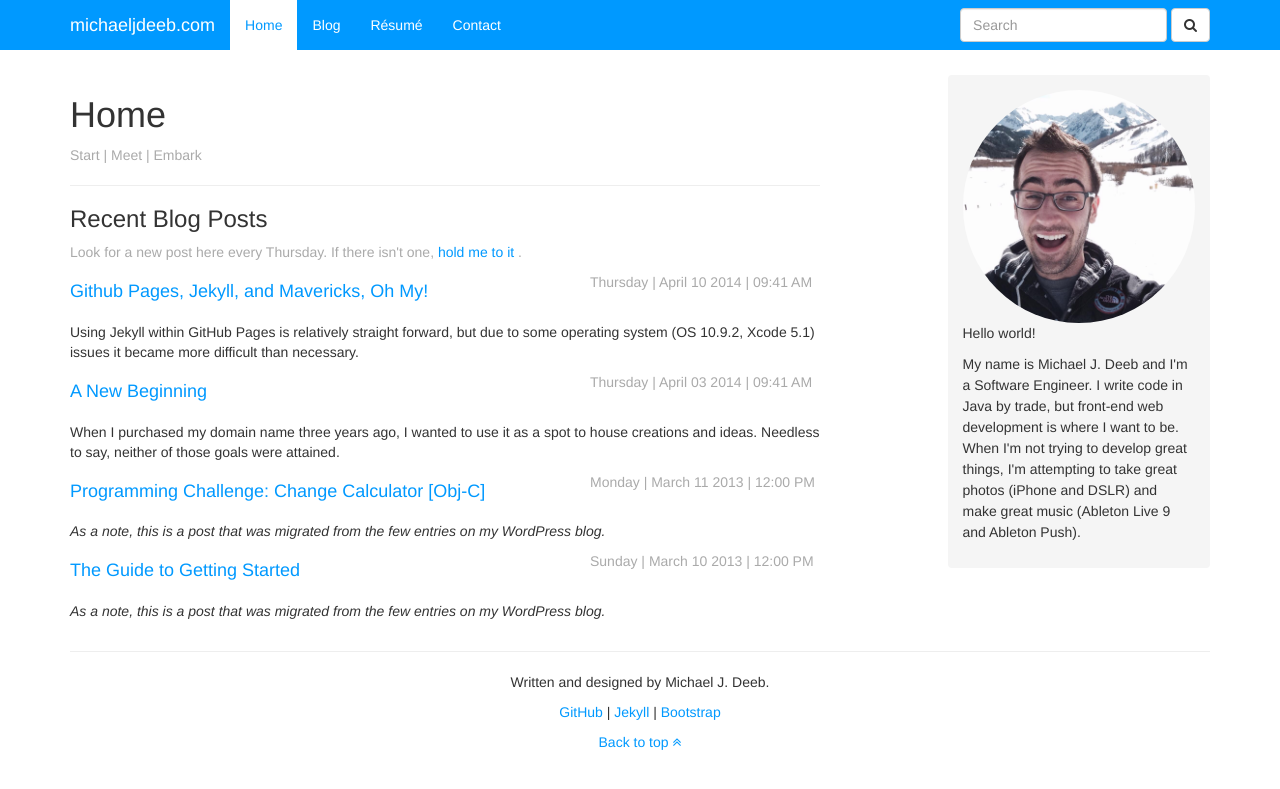
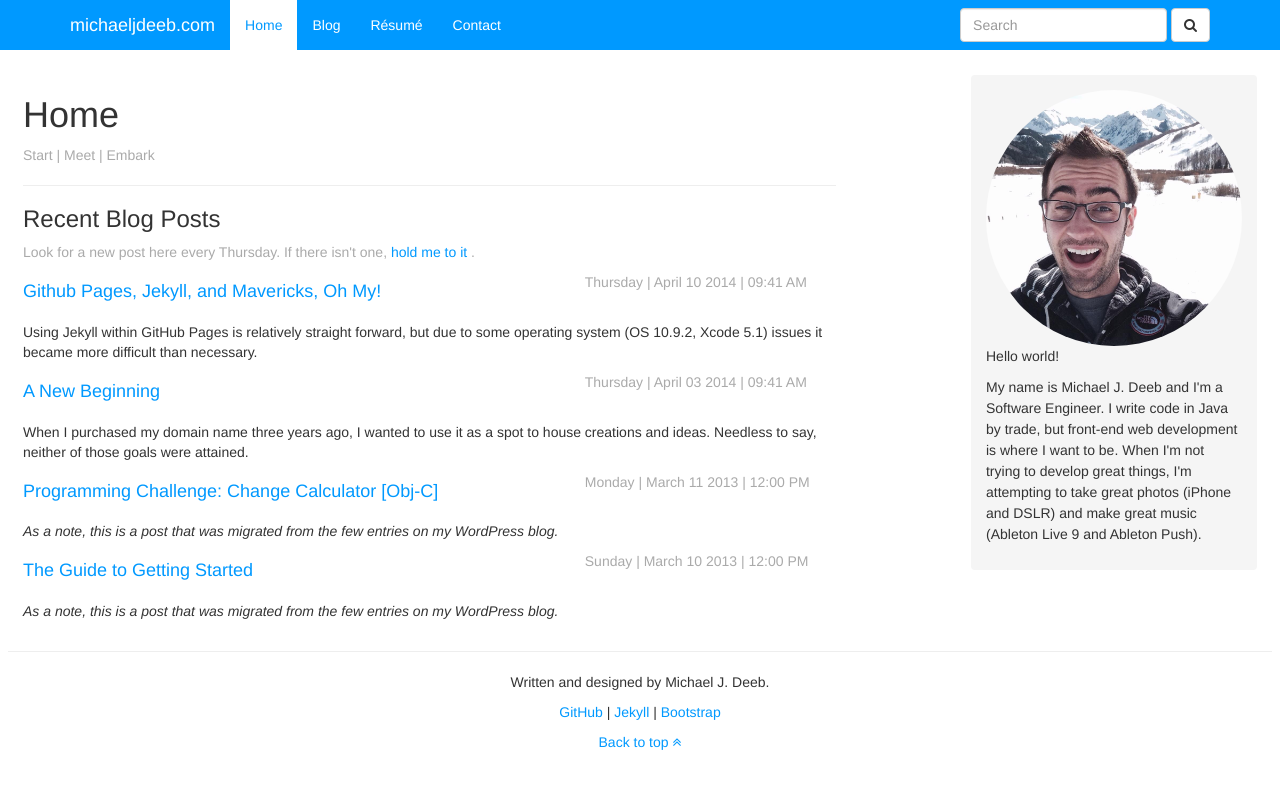
Before and after one commit to michaeljdeeb/old-bootstrap-website, a Jekyll site: the page built from index.html, in a window 1280 px wide. Shown: the top 789 px of the page. Built offline with Jekyll 4.4.1, drawn with Linux system fonts in a browser that asks for light colours; nearby versions of some CDN libraries; Markdown is read by kramdown in place of the engine named in the settings; comment, search, counter and statistics services are not loaded.

Commit message:
Fluid container because I prefer them and changed the layout to be a little more readable on mobile.

```diff
--- a/_layouts/default.html
+++ b/_layouts/default.html
@@ -7,7 +7,7 @@
         <a href="https://plus.google.com/117636037814189714964?rel=author"></a>
         {% include navbar.html %}
 
-        <div class="container">
+        <div class="container-fluid">
             <div class="row">
                 <div class="col-sm-8">
                     {{ content }}
@@ -16,7 +16,7 @@
                 {% include sidebar.html %}
 
             </div>
+        </div>
             {% include footer.html %}
-        </div>
     </body>
 </html>
--- a/_layouts/post.html
+++ b/_layouts/post.html
@@ -3,10 +3,10 @@ layout: default
 ---
 <h2>{{ page.title }}</h2>
 <div class="row">
-    <div class="col-xs-6 text-left meta">
+    <div class="col-sm-6 text-left meta">
         {{ page.date | date: "%A | %B %d %Y | %I:%M %p" }}
     </div>
-    <div class="col-xs-6 text-right meta">
+    <div class="col-sm-6 text-right meta">
         By Michael Deeb</a>
     </div>
 </div>
--- a/index.html
+++ b/index.html
@@ -21,10 +21,10 @@ image: "selfie.jpg"
 {% for post in site.posts limit:10 %}
     <div class="post">
         <div class="row">
-            <div class="col-xs-8">
+            <div class="col-sm-8">
                 <h4><a href="{{ post.url }}">{{ post.title }}</a></h4>
             </div>
-            <div class="col-xs-4">
+            <div class="col-sm-4">
                 <p class="meta">{{ post.date | date: "%A | %B %d %Y | %I:%M %p" }}</p>
             </div>
         </div>
```
Also changed, not shown: blog/index.html (+6 -6 lines).
